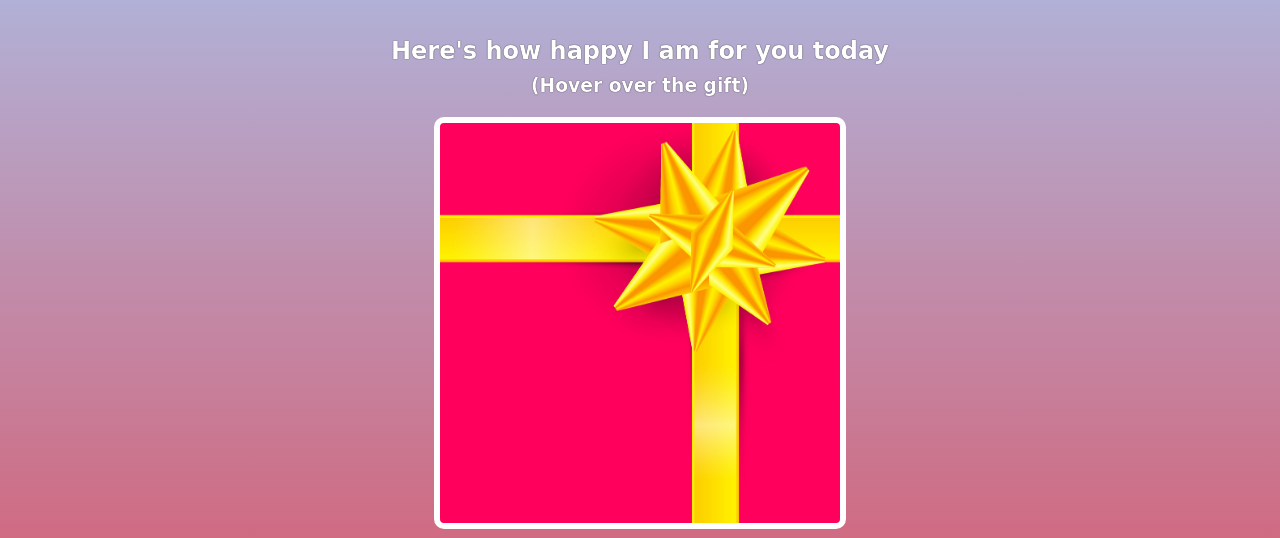
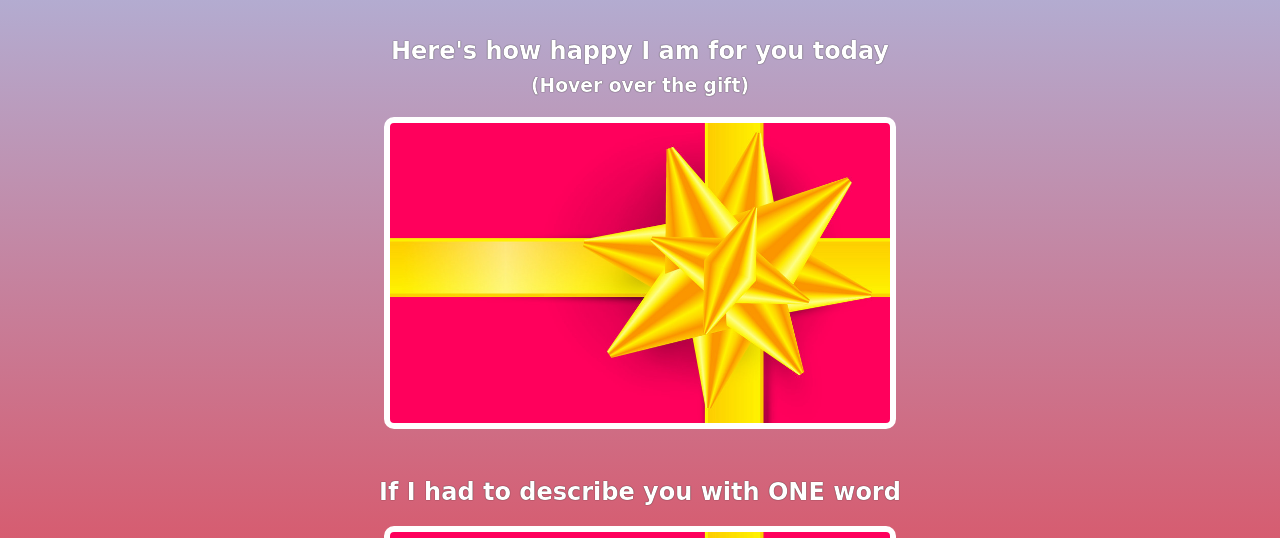
Before and after one commit to tejasdurge55/birthday_gift_card, a website built with Vite: page birthday_wish_card/index.html in a window 1280 px wide. Shown: the part 262-800 px from the top of the page. Built offline with nearby package versions, Linux system fonts and the light colour scheme; a web font is replaced by a local one.

Commit message:
Update styles.css

```diff
--- a/birthday_wish_card/styles.css
+++ b/birthday_wish_card/styles.css
@@ -54,8 +54,8 @@ h1, h2, h3, h4, p {
 
 .gift-img {
     margin: 20px auto;
-    max-width: 400px;
-    height: 400px;
+    max-width: 500px;
+    height: 300px;
     border: 6px solid white;
     border-radius: 10px;
     background-image: url("images/gift-cover.jpg");
```
